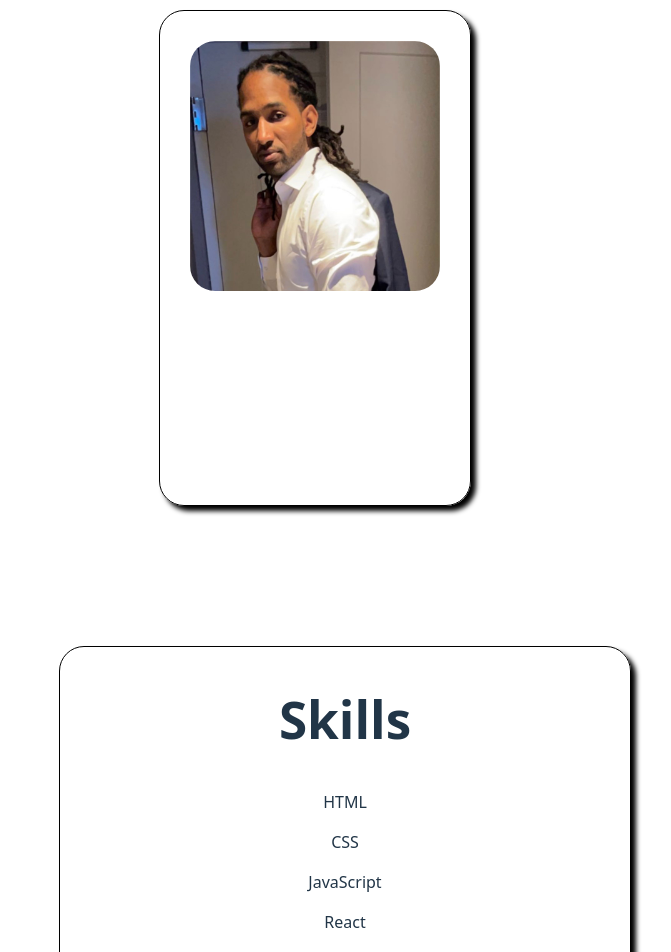
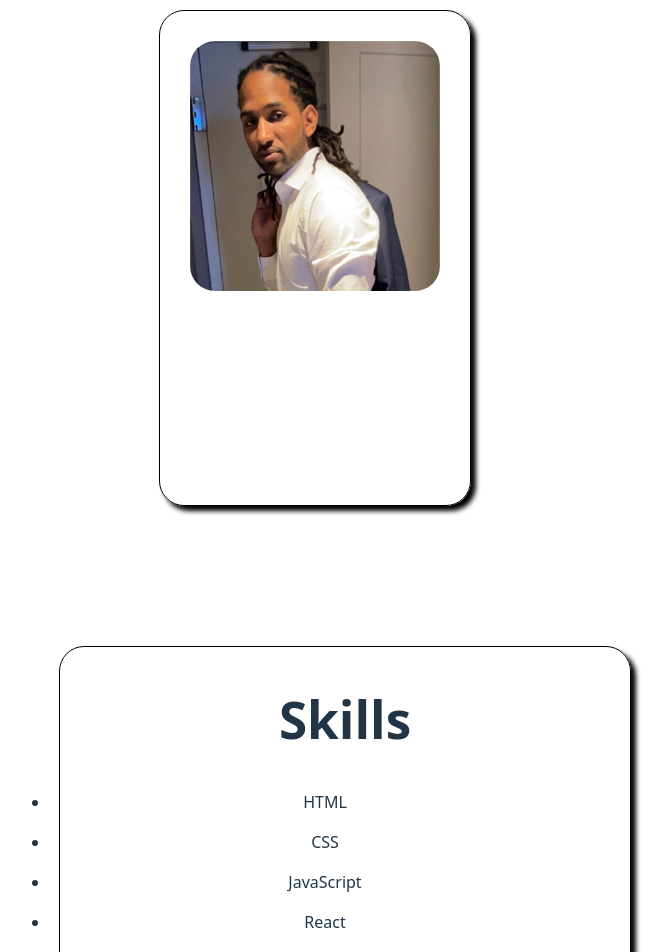
Before and after one commit to Greg514/props-project, a React (Vite) app: page / in a window 1280 px wide. Shown: the top 952 px of the page, without its empty margins (401-1072 px from the left). Built offline with nearby package versions, Linux system fonts and the light colour scheme.

Commit message:
Update Skills.jsx

```diff
--- a/src/components/Skills.jsx
+++ b/src/components/Skills.jsx
@@ -1,22 +1,23 @@
-import React from 'react'
+import React from 'react';
 
 export default function Skills() {
+  // Définition d'une liste de compétences
   const skills = ["HTML", "CSS", "JavaScript", "React", "Node.js", "Express", "MongoDB", "Figma"];
 
-const listOfSkill = skills.map(skills => <ul>{skills}</ul>);
-{
+  // ✅ Utilisation correcte de map avec <li> au lieu de <ul>
+  // ✅ Ajout d'une key unique (index) pour éviter les warnings
+  const listOfSkill = skills.map((skill, index) => (
+    <li key={index}>{skill}</li> // 🟡 Suggestion : Utiliser des ID uniques si possible
+  ));
+
   return (
-<>
-
     <div className="skills">
       <h1 className="skills-name">Skills</h1>
+
+      {/* Utilisation correcte d’un seul <ul> contenant des <li> */}
       <ul className="skills-list">
         {listOfSkill}
       </ul>
     </div>
-
-
-</>
-  )
+  );
 }
-}
```
Lines whose indentation alone changed are shown as unchanged.
